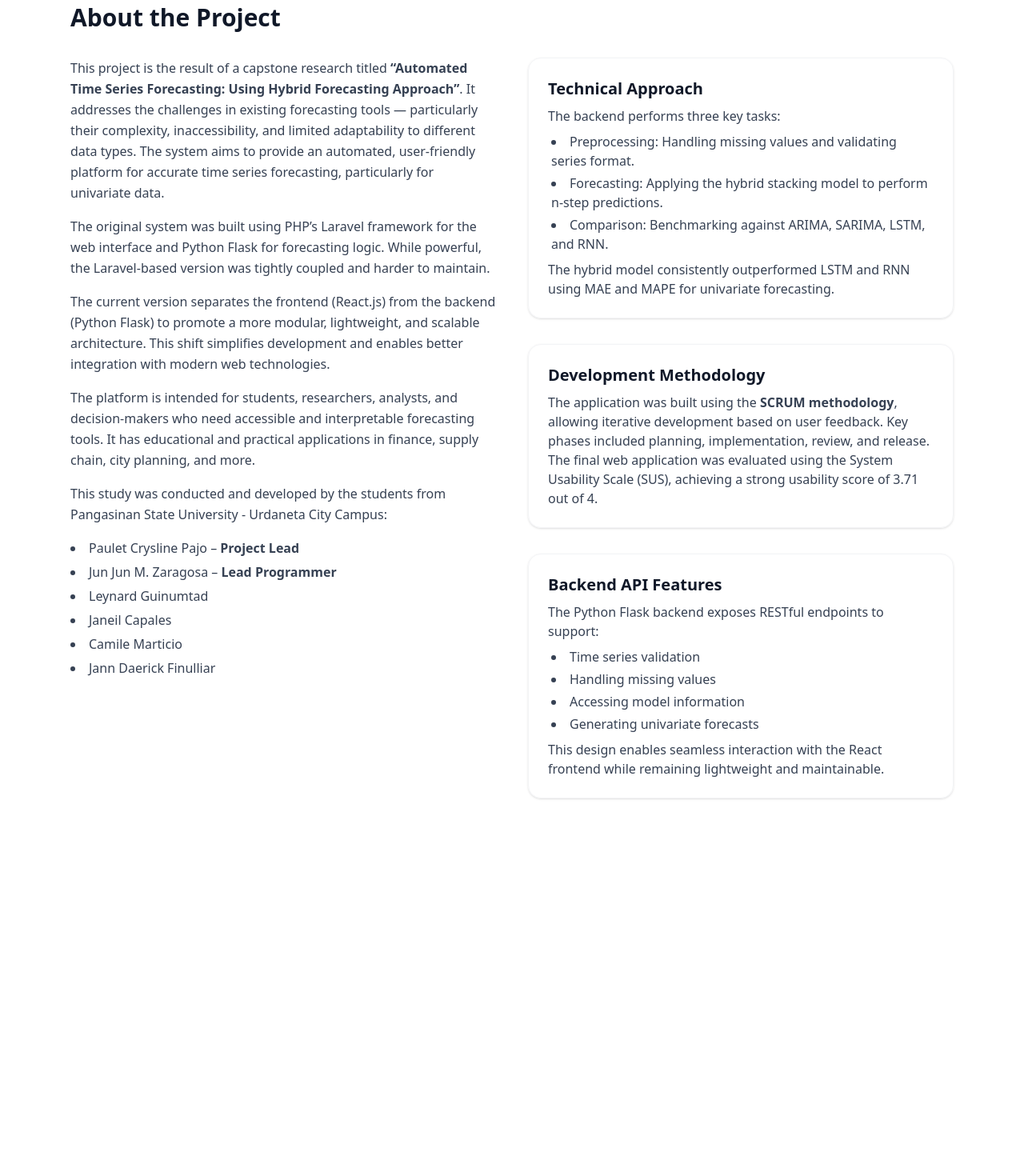
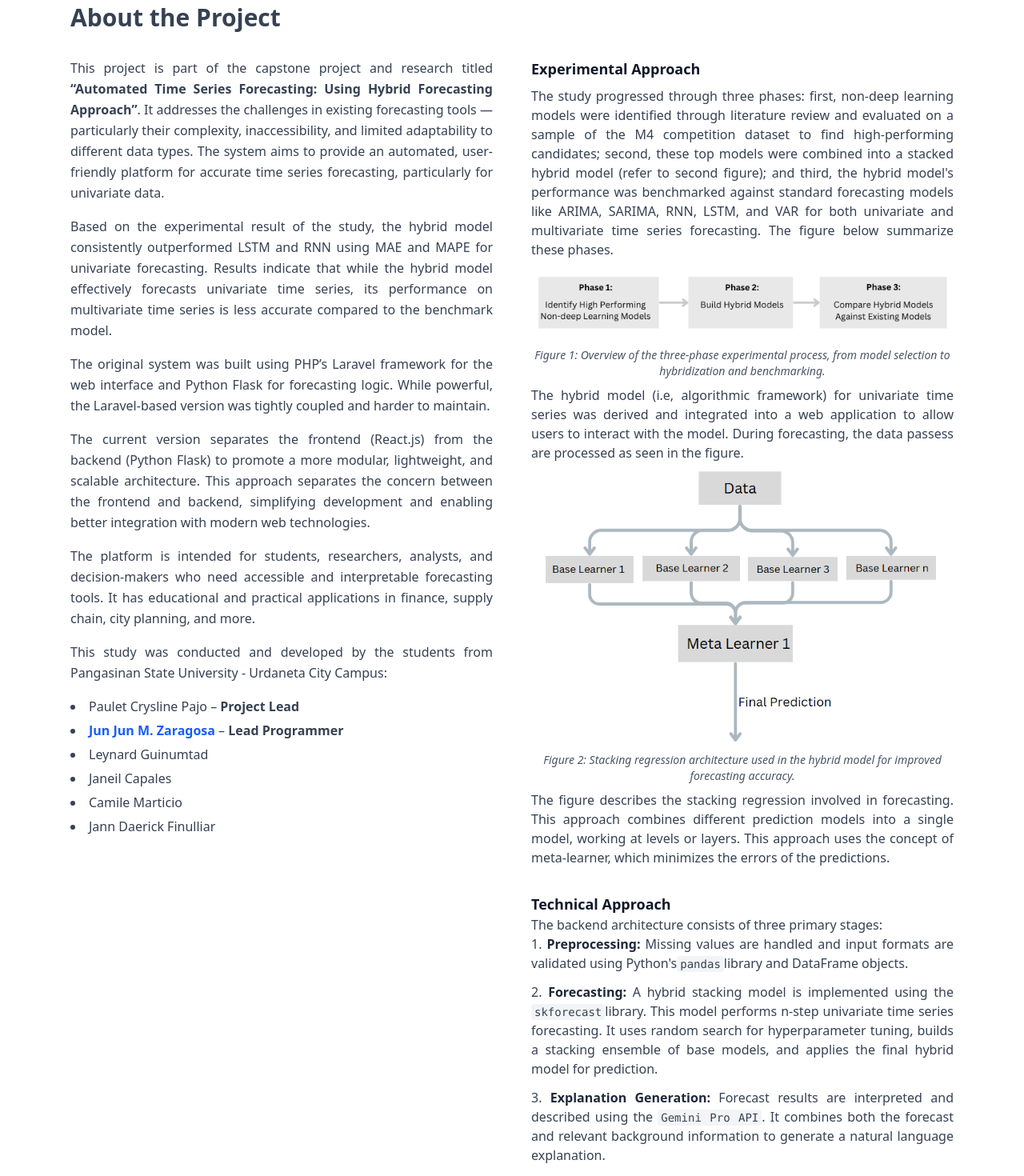
Before and after one commit to jzaragosa06/time-series-forecast-frontend, a React (Vite) app: page /about in a window 1280 px wide. Shown: the part 140-1610 px from the top of the page at 80% size. Before the commit the page ends 1210 px from the top, so only its background shows below. Built offline with nearby package versions, Linux system fonts and the light colour scheme; no server answers.

Commit message:
docs: improve the documentation/about
describe in detail the background of the project

```diff
--- a/src/pages/about/About.jsx
+++ b/src/pages/about/About.jsx
@@ -1,111 +1,27 @@
-// import Header from "../../components/Header";
-
-// const About = () => {
-//     return (
-//         <div>
-//             <Header />
-//             <div>
-//                 <h1 className="flex justify-start text-2xl font-bold mb-4">About the Project</h1>
-
-//                 <div className="flex flex-row gap-x-5">
-//                     <div>
-//                         <p className="mt-2 text-gray-700">
-//                             This project is the result of a capstone research titled <strong>“Automated Time Series Forecasting: Using Hybrid Forecasting Approach”</strong>.
-//                             It addresses the challenges in existing forecasting tools — particularly their complexity, inaccessibility, and limited adaptability to different data types.
-//                             The system aims to provide an automated, user-friendly platform for accurate time series forecasting, particularly for univariate data.
-//                         </p>
-//                         <p>
-//                             The original system was built using PHP’s Laravel framework for the web interface and Python Flask for forecasting logic. While powerful, the Laravel-based version was tightly coupled and harder to maintain.
-//                         </p>
-//                         <p className="mt-2 text-gray-700">
-//                             The current version separates the frontend (React.js) from the backend (Python Flask) to promote a more modular, lightweight, and scalable architecture.
-//                             This shift simplifies development and enables better integration with modern web technologies.
-//                         </p>
-//                         <p className="mt-2 text-gray-700">
-//                             The platform is intended for students, researchers, analysts, and decision-makers who need accessible and interpretable forecasting tools.
-//                             It has educational and practical applications in finance, supply chain, city planning, and more.
-//                         </p>
-
-//                         <p className="mt-2 text-gray-700">
-//                             This study was conducted and development by the students from Pangasinan State University - Urdaneta City Campus
-//                         </p>
-//                         <ul>
-//                             <li> Paulet Crysline Pajo - <strong>Project Lead</strong></li>
-//                             <li>Jun Jun M. Zaragosa - <strong>Lead Programmer</strong></li>
-//                             <li>Leynard Guinumtad</li>
-//                             <li>Janeil Capales</li>
-//                             <li> Camile Marticio</li>
-//                             <li>Jann Daerick Finulliar</li>
-//                         </ul>
-
-//                     </div>
-//                     <div>
-//                         <div>
-//                             <h2 className="text-xl font-semibold">Technical Approach</h2>
-//                             <p className="mt-2 text-gray-700">
-//                                 The backend performs three key tasks:
-//                                 <ul className="list-disc list-inside mt-2 ml-4">
-//                                     <li>Preprocessing: Handling missing values and validating series format.</li>
-//                                     <li>Forecasting: Applying the hybrid stacking model to perform n-step predictions.</li>
-//                                     <li>Comparison: Benchmarking against traditional models like ARIMA, SARIMA, LSTM, and RNN.</li>
-//                                 </ul>
-//                                 The hybrid model consistently outperformed LSTM and RNN using MAE and MAPE for univariate forecasting.
-//                             </p>
-//                         </div>
-
-//                         <div>
-//                             <h2 className="text-xl font-semibold">Development Methodology</h2>
-//                             <p className="mt-2 text-gray-700">
-//                                 The application was built using the <strong>SCRUM methodology</strong>, allowing iterative development based on user feedback.
-//                                 Key phases included planning, implementation, review, and release. The final web application was evaluated using the System Usability Scale (SUS), achieving a strong usability score of 3.71 out of 4.
-//                             </p>
-//                         </div>
-
-//                         <div>
-//                             <h2 className="text-xl font-semibold">Backend API Features</h2>
-//                             <p className="mt-2 text-gray-700">
-//                                 The Python Flask backend exposes RESTful endpoints to support:
-//                                 <ul className="list-disc list-inside mt-2 ml-4">
-//                                     <li>Time series validation</li>
-//                                     <li>Handling missing values</li>
-//                                     <li>Accessing model information</li>
-//                                     <li>Generating univariate forecasts</li>
-//                                 </ul>
-//                                 This design enables seamless interaction with the React frontend while remaining lightweight and maintainable.
-//                             </p>
-//                         </div>
-
-
-//                     </div>
-//                 </div>
-//             </div >
-//         </div>
-
-
-//     );
-// };
-
-// export default About;
-
-
 import Header from "../../components/Header";
+import StackingModelImg from "../../assets/alg1.png";
+import Phases from "../../assets/alg2.png";
 
 const About = () => {
     return (
         <div className="min-h-screen bg-white text-left">
             <Header />
             <div className="max-w-6xl mx-auto px-6 py-10">
-              <h1 className="text-3xl font-bold mb-8 text-gray-900">About the Project</h1>
+                <h1 className="text-3xl font-bold mb-8 text-gray-700">About the Project</h1>
 
-              <div className="grid md:grid-cols-2 gap-10">
+                <div className="grid md:grid-cols-2 gap-12">
                     {/* Left Column */}
-                  <div className="space-y-4 text-gray-700 leading-relaxed">
+                    <div className="space-y-4 text-justify text-gray-700 leading-relaxed">
                         <p>
-                          This project is the result of a capstone research titled{" "}
+                            This project is part of the capstone project and research titled{" "}
                             <strong>“Automated Time Series Forecasting: Using Hybrid Forecasting Approach”</strong>.
                             It addresses the challenges in existing forecasting tools — particularly their complexity,
                             inaccessibility, and limited adaptability to different data types. The system aims to provide
                             an automated, user-friendly platform for accurate time series forecasting, particularly for univariate data.
+                        </p>
+                        <p className="mt-2 text-gray-700">
+                            Based on the experimental result of the study, the hybrid model consistently outperformed LSTM and RNN using MAE and MAPE for univariate forecasting.
+                            Results indicate that while the hybrid model effectively forecasts univariate time series, its performance on multivariate time series is less accurate compared to the benchmark model.
                         </p>
                         <p>
                             The original system was built using PHP’s Laravel framework for the web interface and Python Flask for forecasting logic.
@@ -113,8 +29,8 @@ const About = () => {
                         </p>
                         <p>
                             The current version separates the frontend (React.js) from the backend (Python Flask) to promote a more modular,
-                          lightweight, and scalable architecture. This shift simplifies development and enables better integration
-                          with modern web technologies.
+                            lightweight, and scalable architecture. This approach separates the concern between the frontend and backend, simplifying
+                            development and enabling better integration with modern web technologies.
                         </p>
                         <p>
                             The platform is intended for students, researchers, analysts, and decision-makers who need accessible and interpretable
@@ -125,7 +41,7 @@ const About = () => {
                         </p>
                         <ul className="list-disc list-inside space-y-1">
                             <li>Paulet Crysline Pajo – <strong>Project Lead</strong></li>
-                          <li>Jun Jun M. Zaragosa – <strong>Lead Programmer</strong></li>
+                            <li><a className="text-blue-600 font-semibold" href="https://www.linkedin.com/in/jun-jun-zaragosa/" target="_blank">Jun Jun M. Zaragosa</a> – <strong>Lead Programmer</strong></li>
                             <li>Leynard Guinumtad</li>
                             <li>Janeil Capales</li>
                             <li>Camile Marticio</li>
@@ -135,44 +51,75 @@ const About = () => {
 
                     {/* Right Column */}
                     <div className="space-y-8">
-                      <section className="p-6 rounded-2xl shadow-sm border border-gray-100 hover:shadow-md transition-shadow">
-                          <h2 className="text-xl font-semibold mb-2 text-gray-900">Technical Approach</h2>
-                          <p className="text-gray-700">
-                              The backend performs three key tasks:
+                        <section className="text-justify">
+                            <h2 className="text-lg font-semibold mb-2 text-gray-900">Experimental Approach</h2>
+                            <p className="mt-2 text-gray-700">
+                                The study progressed through three phases:
+                                first, non-deep learning models were identified through
+                                literature review and evaluated on a sample of the M4 competition
+                                dataset to find high-performing candidates; second, these top models
+                                were combined into a stacked hybrid model (refer to second figure); and third, the hybrid model's performance
+                                was benchmarked against standard forecasting models like ARIMA, SARIMA, RNN, LSTM,
+                                and VAR for both univariate and multivariate time series forecasting. The figure below
+                                summarize these phases.
                             </p>
-                          <ul className="list-disc list-inside mt-2 ml-1 space-y-1 text-gray-700">
-                              <li>Preprocessing: Handling missing values and validating series format.</li>
-                              <li>Forecasting: Applying the hybrid stacking model to perform n-step predictions.</li>
-                              <li>Comparison: Benchmarking against ARIMA, SARIMA, LSTM, and RNN.</li>
-                          </ul>
+                            <div>
+                                <img src={Phases} alt="Phases of developing the system" className="w-full h-auto" />
+                                <p className="text-sm text-center text-gray-600 mt-1 italic">
+                                    Figure 1: Overview of the three-phase experimental process, from model selection to hybridization and benchmarking.
+                                </p>
+                            </div>                            <p className="mt-2 text-gray-700">
+                                The hybrid model (i.e, algorithmic framework) for univariate time series was derived
+                                and integrated into a web application to allow users to interact with the model. During forecasting,
+                                the data passess are processed as seen in the figure.
+                            </p>
+                            <div>
+                                <img src={StackingModelImg} alt="Stacking Model Diagram" className="w-full h-auto" />
+                                <p className="text-sm text-center text-gray-600 mt-1 italic">
+                                    Figure 2: Stacking regression architecture used in the hybrid model for improved forecasting accuracy.
+                                </p>
+                            </div>
                             <p className="mt-2 text-gray-700">
-                              The hybrid model consistently outperformed LSTM and RNN using MAE and MAPE for univariate forecasting.
+                                The figure describes the stacking regression involved in forecasting.
+                                This approach combines different prediction models into a single model,
+                                working at levels or layers. This approach uses the concept of
+                                meta-learner, which minimizes the errors of the predictions.
                             </p>
                         </section>
 
-                      <section className="p-6 rounded-2xl shadow-sm border border-gray-100 hover:shadow-md transition-shadow">
-                          <h2 className="text-xl font-semibold mb-2 text-gray-900">Development Methodology</h2>
-                          <p className="text-gray-700">
-                              The application was built using the <strong>SCRUM methodology</strong>, allowing iterative development based on user feedback.
-                              Key phases included planning, implementation, review, and release. The final web application was evaluated using the System Usability Scale (SUS),
-                              achieving a strong usability score of 3.71 out of 4.
+
+                        <section className="text-justify">
+                            <h2 className="text-lg font-bold text-gray-900">Technical Approach</h2>
+
+                            <p className="text-gray-700 text-base">
+                                The backend architecture consists of three primary stages:
                             </p>
-                      </section>
 
-                      <section className="p-6 rounded-2xl shadow-sm border border-gray-100 hover:shadow-md transition-shadow">
-                          <h2 className="text-xl font-semibold mb-2 text-gray-900">Backend API Features</h2>
-                          <p className="text-gray-700">
-                              The Python Flask backend exposes RESTful endpoints to support:
-                          </p>
-                          <ul className="list-disc list-inside mt-2 ml-1 space-y-1 text-gray-700">
-                              <li>Time series validation</li>
-                              <li>Handling missing values</li>
-                              <li>Accessing model information</li>
-                              <li>Generating univariate forecasts</li>
-                          </ul>
-                          <p className="mt-2 text-gray-700">
-                              This design enables seamless interaction with the React frontend while remaining lightweight and maintainable.
-                          </p>
+                            <ol className="list-decimal list-inside space-y-3 text-gray-700 text-base">
+                                <li>
+                                    <span className="font-semibold text-gray-800">Preprocessing:</span>{' '}
+                                    Missing values are handled and input formats are validated using Python's
+                                    <code className="bg-gray-100 px-1 py-0.5 rounded text-sm font-mono">pandas</code>
+                                    library and DataFrame objects.
+                                </li>
+
+                                <li>
+                                    <span className="font-semibold text-gray-800">Forecasting:</span>{' '}
+                                    A hybrid stacking model is implemented using the{' '}
+                                    <code className="bg-gray-100 px-1 py-0.5 rounded text-sm font-mono">skforecast</code>
+                                    library. This model performs n-step univariate time series forecasting. It uses random search
+                                    for hyperparameter tuning, builds a stacking ensemble of base models, and applies the final
+                                    hybrid model for prediction.
+                                </li>
+
+                                <li>
+                                    <span className="font-semibold text-gray-800">Explanation Generation:</span>{' '}
+                                    Forecast results are interpreted and described using the{' '}
+                                    <code className="bg-gray-100 px-1 py-0.5 rounded text-sm font-mono">Gemini Pro API</code>.
+                                    It combines both the forecast and relevant background information to generate a natural
+                                    language explanation.
+                                </li>
+                            </ol>
                         </section>
                     </div>
                 </div>
```
Also changed, not shown: src/assets/alg1.png (added), src/assets/alg2.png (added). Lines whose indentation alone changed are shown as unchanged.
